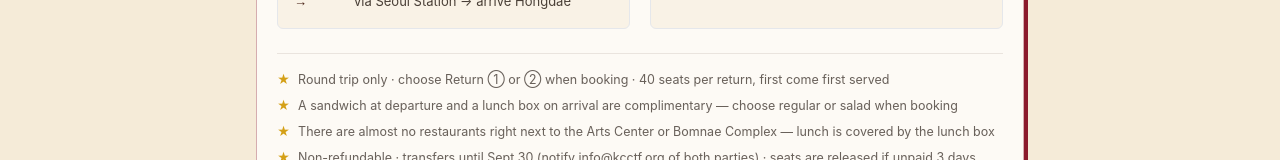
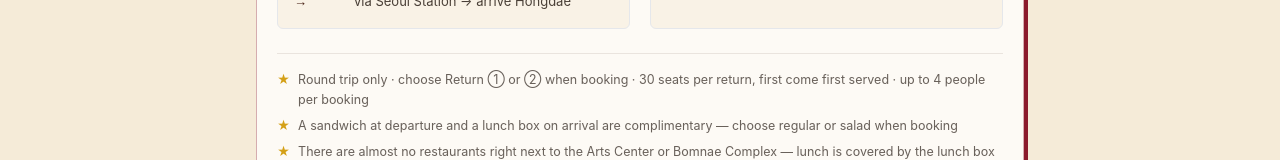
Before and after one commit to uedutainment-art/kcctf-website, a Next.js app: page /en/shuttle in a window 1280 px wide. Shown: the part 778-938 px from the top of the page. Built offline with nearby package versions, Linux system fonts and the light colour scheme; no server answers; a web font is replaced by a local one.

Commit message:
feat(shuttle): 귀가편별 공개 30석 · 1건 최대 4명 표기 (예비 15석은 플랫폼 held)
Co-Authored-By: Claude Fable 5 <noreply@anthropic.com>

```diff
--- a/app/[locale]/shuttle/page.tsx
+++ b/app/[locale]/shuttle/page.tsx
@@ -55,14 +55,14 @@ export default function ShutttlePage({ params: { locale } }: { params: { locale:
       ];
   const notes = isKo
     ? [
-        '왕복권만 판매합니다 (편도 없음) · 예약 시 귀가편 ①/② 중 하나를 선택합니다 · 귀가편별 40석 선착순',
+        '왕복권만 판매합니다 (편도 없음) · 예약 시 귀가편 ①/② 중 하나를 선택합니다 · 귀가편별 30석 선착순 · 1건당 최대 4명(본인 포함)',
         '출발 시 샌드위치, 도착 후 점심 도시락을 무료로 드립니다 — 도시락은 예약 시 일반 / 샐러드 중 선택',
         '문화예술회관과 봄내체육관 바로 인근에는 식당이 거의 없습니다 — 점심은 도시락으로 준비해 드립니다',
         '환불 불가 · 양도는 9월 30일까지(양도인·양수인을 info@kcctf.org 에 고지) · 신청 후 3일 내 미입금 시 좌석 자동 해제',
         '모든 시각은 한국시간(KST)이며 교통 상황에 따라 변동될 수 있습니다. 확정 시 개별 안내드립니다.',
       ]
     : [
-        'Round trip only · choose Return ① or ② when booking · 40 seats per return, first come first served',
+        'Round trip only · choose Return ① or ② when booking · 30 seats per return, first come first served · up to 4 people per booking',
         'A sandwich at departure and a lunch box on arrival are complimentary — choose regular or salad when booking',
         'There are almost no restaurants right next to the Arts Center or Bomnae Complex — lunch is covered by the lunch box',
         'Non-refundable · transfers until Sept 30 (notify info@kcctf.org of both parties) · seats are released if unpaid 3 days after booking',
--- a/content/en.json
+++ b/content/en.json
@@ -521,7 +521,7 @@
           },
           {
             "k": "Seats",
-            "v": "40 per return · first come first served"
+            "v": "30 seats per return · first come first served · up to 4 per booking"
           }
         ],
         "cta": "Book",
--- a/content/ko.json
+++ b/content/ko.json
@@ -521,7 +521,7 @@
           },
           {
             "k": "좌석",
-            "v": "귀가편별 40석 · 선착순"
+            "v": "귀가편별 30석 · 선착순 · 1건 최대 4명"
           }
         ],
         "cta": "예약하기",
--- a/data/festival.ts
+++ b/data/festival.ts
@@ -200,7 +200,7 @@ export function isBeforeSaleOpen(w: SaleWindow, now: number = nowMs()): boolean
  *  (플랫폼도 요금·좌석 0이면 판매 불가 → 한쪽만 열리는 일 방지) */
 export const SHUTTLE: { fare: number | null; seats: number | null; mealIncluded: boolean; bookingLive: boolean } = {
   fare: 60000,        // 1인 왕복, 도시락 포함 (2026-08-19 대표 확정)
-  seats: 80,          // 귀가편별 40석 × 2 (2026-08-23 대표 확정). 한쪽 30석 초과 시 그쪽 +1대(40)
+  seats: 60,          // 공개 판매 귀가편별 30석 × 2 (2026-08-23 대표 확정). 버스 정원 45 중 15석은 플랫폼 held(예비). 1건 최대 4명
   mealIncluded: true,
   /** ⚠️ 플랫폼 ?mode=shuttle 창구가 실제 배포된 것을 확인한 뒤 true 로.
    *  false 인 동안은 8/24가 지나도 버튼을 숨김 — 미배포 상태에서 일반 신청 폼으로 보내는 사고 방지 */
```
